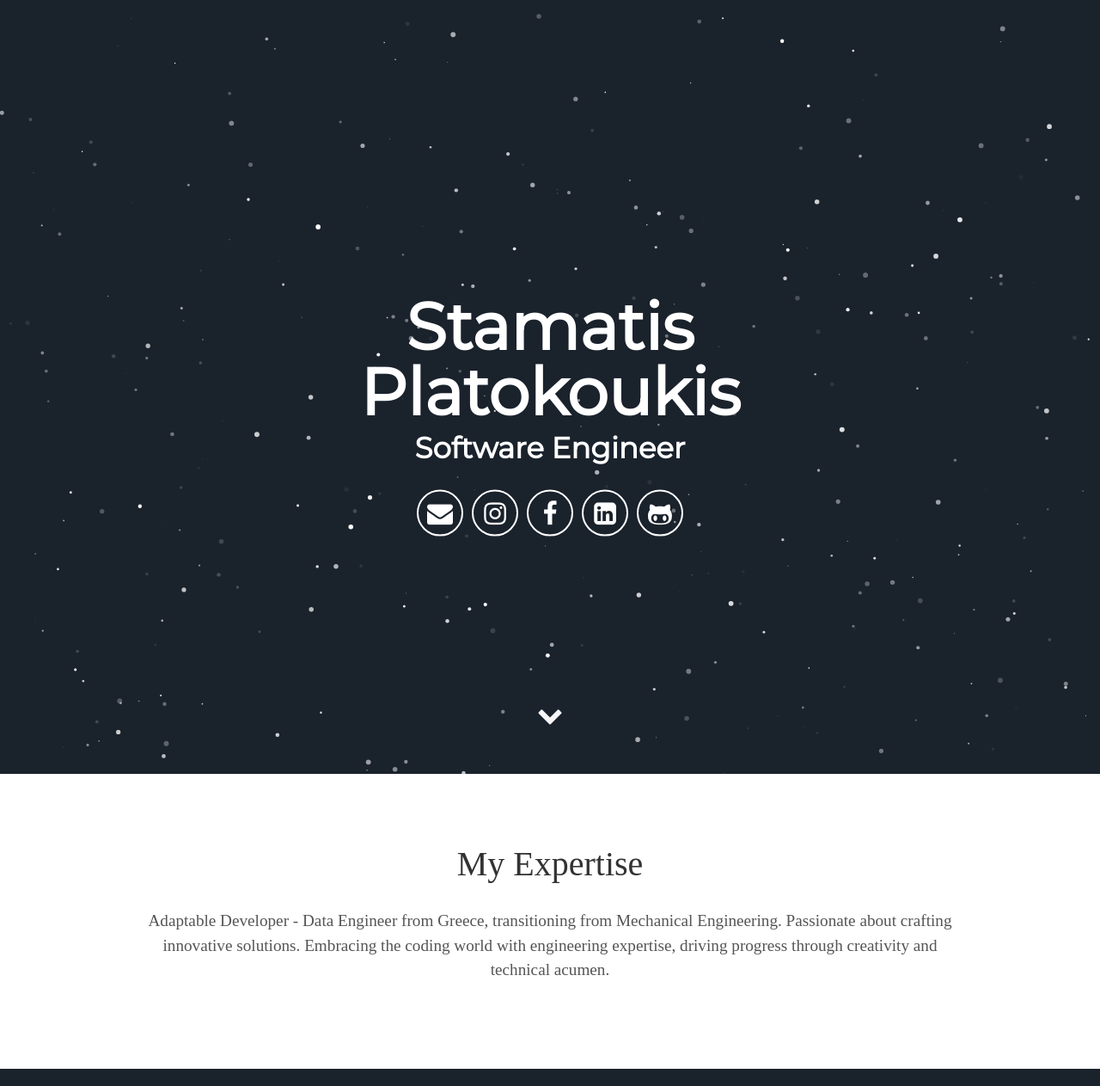
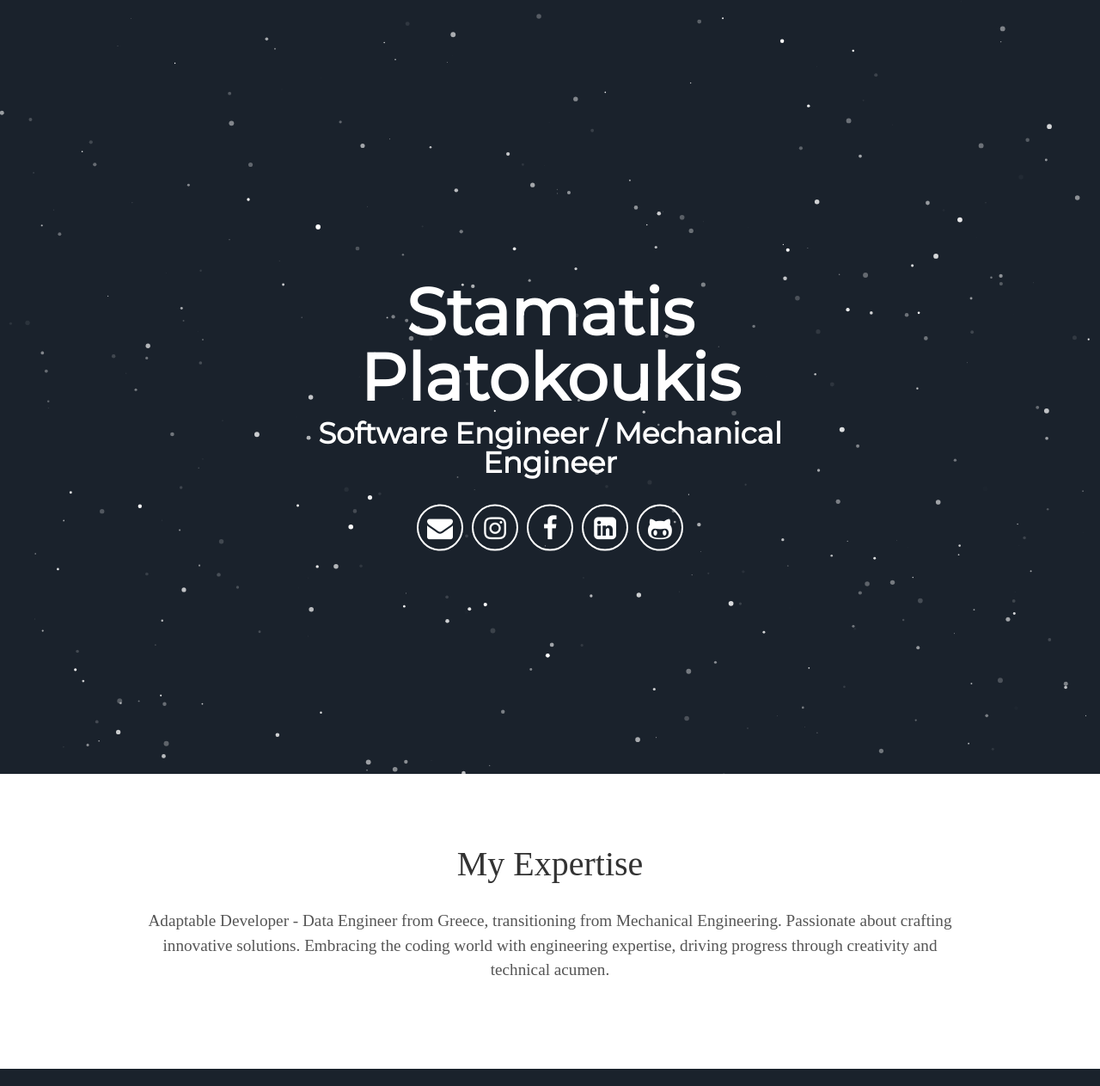
Before and after one commit to stplato/stplato.github.io, a Jekyll site: the page built from index.html, in a window 1280 px wide. Shown: the whole page at 86% size. Built offline with Jekyll 4.4.1, drawn with Linux system fonts in a browser that asks for light colours; some web fonts are replaced.

Commit message:
commited changes

```diff
--- a/_config.yml
+++ b/_config.yml
@@ -7,7 +7,7 @@ url: https://stplato.github.io # the base hostname & protocol for your site e.g.
 # User settings
 username: Stamatis Platokoukis
 user_description: Adaptable Developer - Data Engineer from Greece, transitioning from Mechanical Engineering. Passionate about crafting innovative solutions. Embracing the coding world with engineering expertise, driving progress through creativity and technical acumen.
-user_title: Software Engineer
+user_title: Software Engineer / Mechanical Engineer
 email: stamplato@gmail.com
 # twitter_username: lorem_ipsum
 instagram_username: stamplato
--- a/_includes/header.html
+++ b/_includes/header.html
@@ -33,5 +33,5 @@
         <!-- <a class="link" href="#about" data-scroll>About Me</a> -->
       </div>
   </div>
-  <a class="down" href="#about" data-scroll><i class="icon fa fa-chevron-down" aria-hidden="true"></i></a>
+  <!-- <a class="down" href="#about" data-scroll><i class="icon fa fa-chevron-down" aria-hidden="true"></i></a> -->
 </div>
```
Also changed, not shown: assets/favicon.png.
